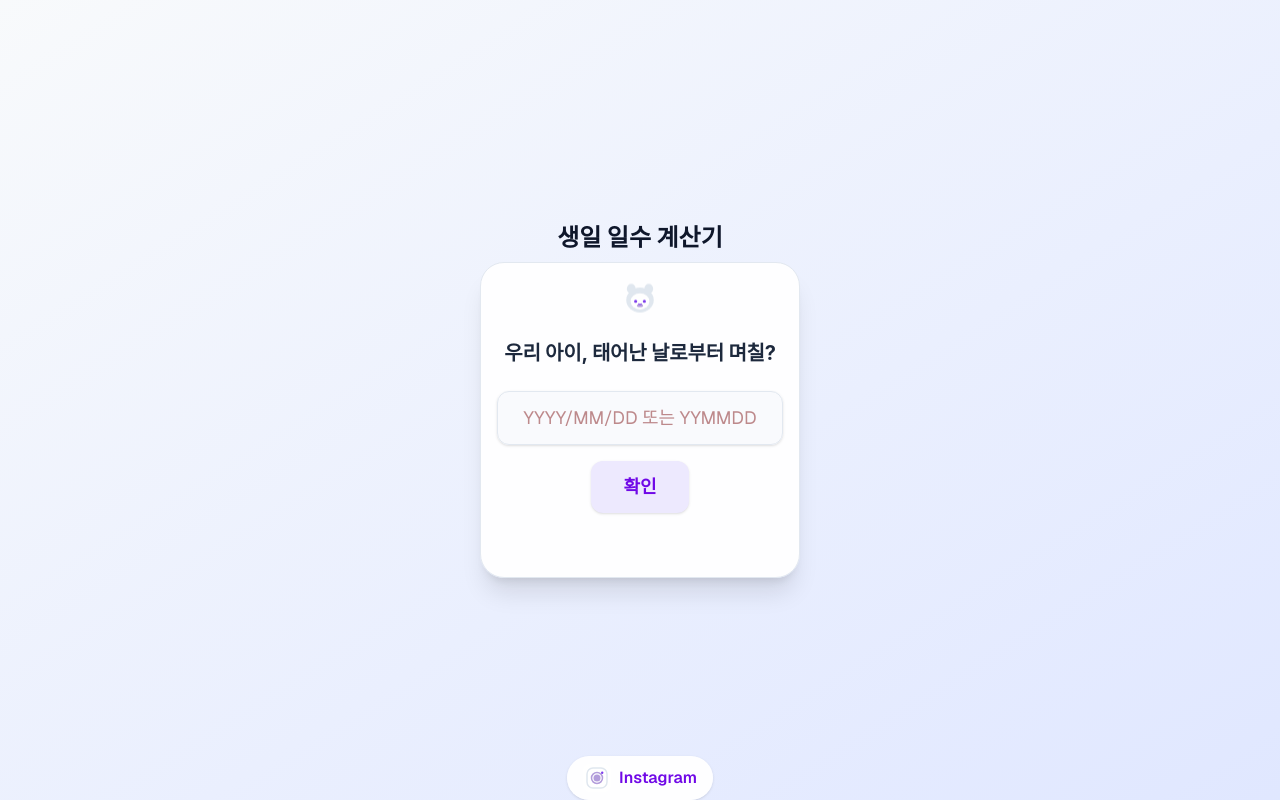
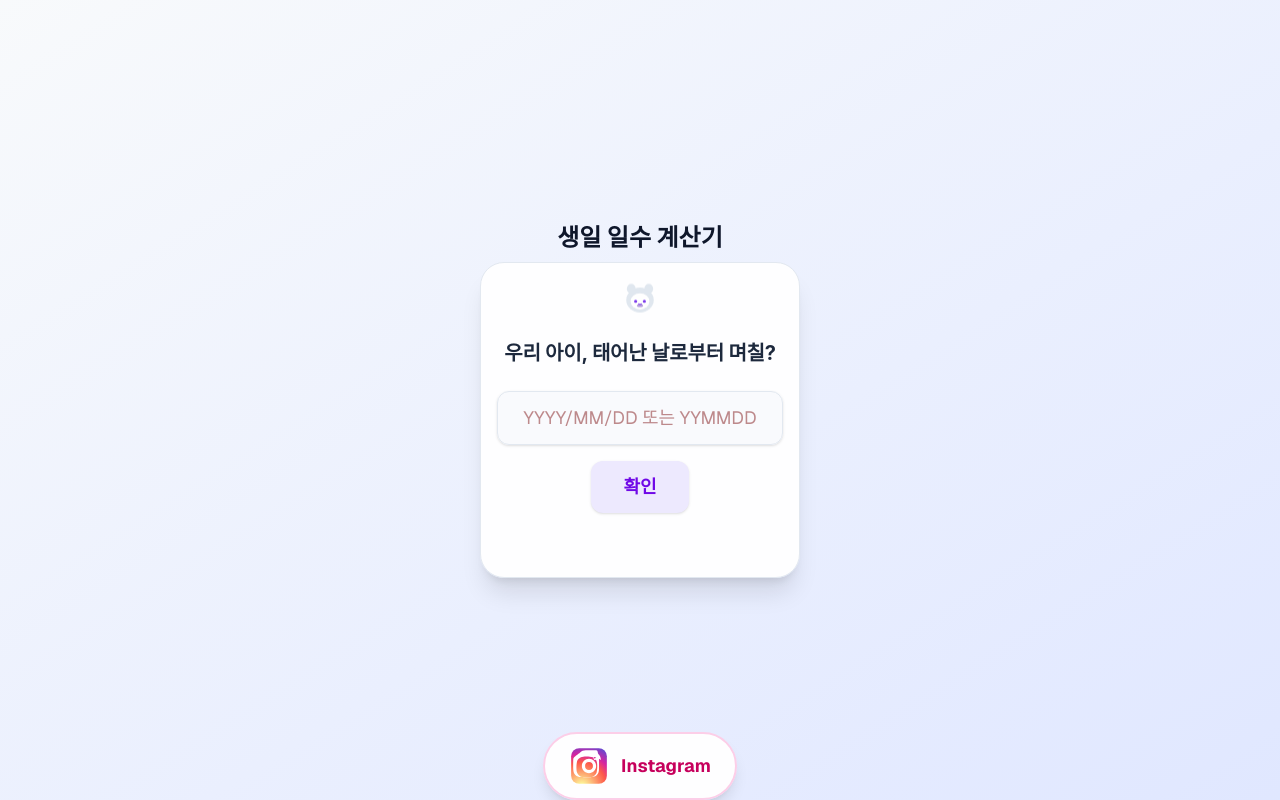
Before and after one commit to HT12kim/BDayCount, a Next.js app: page / in a window 1280 px wide. Built offline with nearby package versions, Linux system fonts and the light colour scheme.

Commit message:
instagram modify

```diff
--- a/src/app/layout.tsx
+++ b/src/app/layout.tsx
@@ -42,7 +42,7 @@ export default function RootLayout({
                 <title>생일 일수 계산기 | Birthday Days Counter - 우리 아이, 태어난 날로부터 며칠?</title>
                 <meta
                     name="description"
-                    content="생일로부터 며칠이 지났는지 바로 확인! 우리 아이, 가족, 친구의 생일 D-Day, 디데이, 날짜 계산기. 모바일 웹앱 지원."
+                    content="생일로부터 며칠이 지났는지 바로 확인! 우리 아이, 가족, 친구의 생일 D-Day, 디데이, 날짜 계산기. 살아온 일수를 계산해서 클립보드에 복사되므로 인스타그램 등에서 바로 붙여넣어 사용해보세요. 모바일 웹앱 지원."
                 />
                 <meta
                     name="keywords"
@@ -52,7 +52,7 @@ export default function RootLayout({
                 <meta property="og:title" content="우리 아이, 태어난 날로부터 며칠?" />
                 <meta
                     property="og:description"
-                    content="생일로부터 며칠이 지났는지 바로 확인! 간편한 생일 일수 계산기 웹앱"
+                    content="살아온 일수를 계산해서 클립보드에 복사되므로 인스타그램 등에서 바로 붙여넣어 사용해보세요"
                 />
                 <meta property="og:type" content="website" />
                 <meta property="og:url" content="https://bdaycnt.netlify.app/" />
--- a/src/app/page.tsx
+++ b/src/app/page.tsx
@@ -21,12 +21,31 @@ const bearSVG = (
 );
 
 const instaSVG = (
-    <svg width="28" height="28" viewBox="0 0 28 28" fill="none" xmlns="http://www.w3.org/2000/svg">
-        <rect width="28" height="28" rx="8" fill="#fff" />
-        <rect x="4" y="4" width="20" height="20" rx="6" fill="#fff" stroke="#e0e7ef" strokeWidth="1.5" />
-        <rect x="8.5" y="8.5" width="11" height="11" rx="5.5" fill="#fff" stroke="#b39ddb" strokeWidth="1.5" />
-        <circle cx="14" cy="14" r="3.5" fill="#b39ddb" />
-        <circle cx="19.2" cy="8.8" r="1.2" fill="#7c3aed" />
+    <svg
+        xmlns="http://www.w3.org/2000/svg"
+        width="40"
+        height="40"
+        viewBox="0 0 448 448"
+        aria-hidden="true"
+        focusable="false"
+        className=""
+    >
+        <defs>
+            <radialGradient id="ig-gradient" cx="30%" cy="107%" r="150%" fx="30%" fy="107%">
+                <stop offset="0%" stopColor="#fdf497" />
+                <stop offset="5%" stopColor="#fdf497" />
+                <stop offset="45%" stopColor="#fd5949" />
+                <stop offset="60%" stopColor="#d6249f" />
+                <stop offset="90%" stopColor="#285AEB" />
+            </radialGradient>
+        </defs>
+        <rect x="24" y="24" width="400" height="400" rx="90" fill="url(#ig-gradient)" />
+        <path
+            d="M224 144c-44.1 0-80 35.9-80 80s35.9 80 80 80 80-35.9 80-80-35.9-80-80-80zm0 132c-28.7 0-52-23.3-52-52s23.3-52 52-52 52 23.3 52 52-23.3 52-52 52zm85-136c0 9.4-7.6 17-17 17s-17-7.6-17-17 7.6-17 17-17 17 7.6 17 17zm48 17.1c-1.1-23.6-6.4-44.5-23.4-61.5S327.6 49.1 304 48c-23.6-1.1-94.4-1.1-118 0-23.6 1.1-44.5 6.4-61.5 23.4S49.1 120.4 48 144c-1.1 23.6-1.1 94.4 0 118 1.1 23.6 6.4 44.5 23.4 61.5s37.9 22.3 61.5 23.4c23.6 1.1 94.4 1.1 118 0 23.6-1.1 44.5-6.4 61.5-23.4s22.3-37.9 23.4-61.5c1.1-23.6 1.1-94.4 0-118zm-48.5 143.5c-7.8 19.6-22.9 34.7-42.5 42.5-29.4 11.7-99.2 9-132.1 0-19.6-7.8-34.7-22.9-42.5-42.5-11.7-29.4-9-99.2 0-132.1 7.8-19.6 22.9-34.7 42.5-42.5 29.4-11.7 99.2-9 132.1 0 19.6 7.8 34.7 22.9 42.5 42.5 11.7 29.4 9 99.2 0 132.1z"
+            fill="#fff"
+        />
+        <circle cx="224" cy="224" r="52" fill="none" stroke="#fff" strokeWidth="16" />
+        <circle cx="309" cy="139" r="17" fill="#fff" />
     </svg>
 );
 
@@ -167,11 +186,11 @@ export default function Home() {
                     href="https://instagram.com/"
                     target="_blank"
                     rel="noopener noreferrer"
-                    className="insta-link flex items-center gap-2 text-violet-700 font-semibold text-base bg-white/95 rounded-full shadow px-4 py-2 mt-4 pointer-events-auto hover:bg-slate-50 transition"
+                    className="insta-link flex items-center gap-3 text-pink-600 font-bold text-lg bg-white/95 rounded-full shadow-lg px-6 py-3 mt-4 pointer-events-auto hover:bg-pink-50 hover:shadow-xl transition border-2 border-pink-200 focus:outline-none focus:ring-2 focus:ring-pink-400"
                     aria-label="Instagram"
                 >
                     {instaSVG}
-                    <span className="insta-text">Instagram</span>
+                    <span className="insta-text font-bold text-pink-700 text-lg">Instagram</span>
                 </a>
             </footer>
             <style jsx global>{`
```
